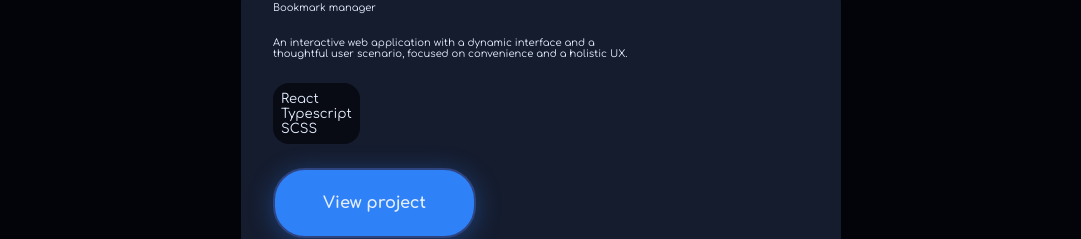
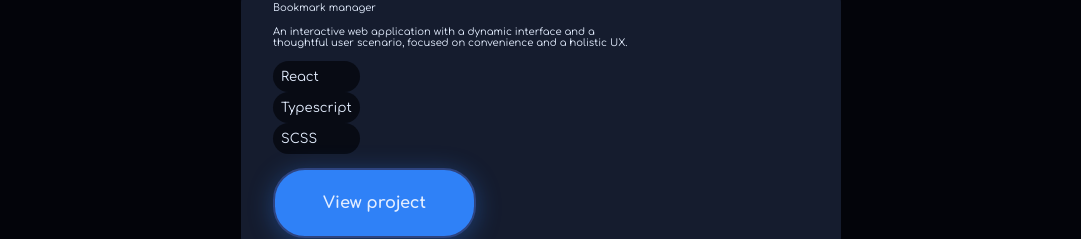
Before and after one commit to Leccon1/eternity-portfolio, a React (Vite) app: page / in a window 1280 px wide. Shown: the part 1318-1557 px from the top of the page, without its empty margins (99-1180 px from the left). Built offline with nearby package versions, Linux system fonts and the light colour scheme.

Commit message:
refactor: move styles from parent in item

```diff
--- a/src/components/common/TechStack/techStack.module.scss
+++ b/src/components/common/TechStack/techStack.module.scss
@@ -1,9 +1,8 @@
 .techStack {
-  background-color: var(--color-bg-secondary);
-  border-radius: var(--radius-lg);
-  padding: var(--spacing-sm);
-
   &Item {
+    background-color: var(--color-bg-secondary);
+    border-radius: var(--radius-lg);
+    padding: var(--spacing-sm);
     font-size: var(--font-sizes-sm);
   }
 }
```
